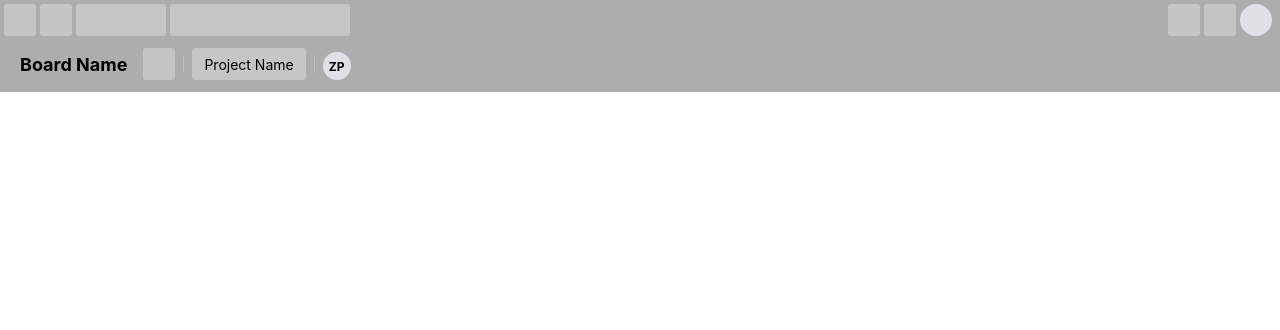
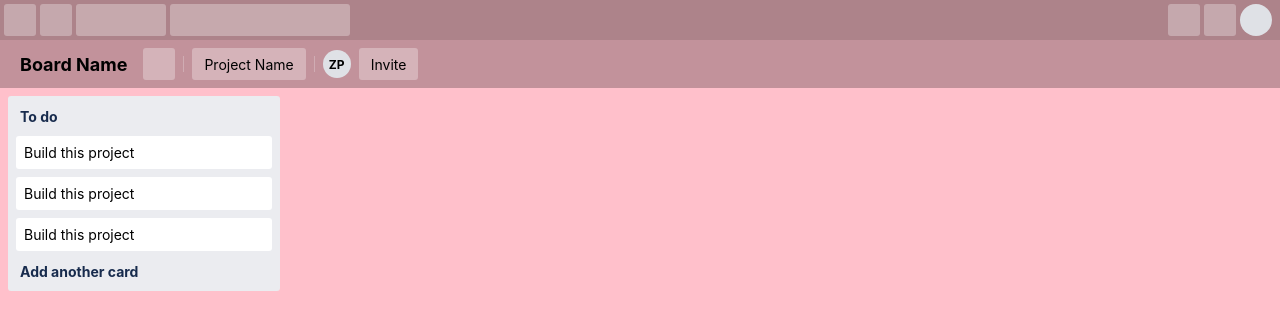
Before and after one commit to zacpeires94/trelloClone, a React (Create React App) app: page / in a window 1280 px wide. Shown: the top 330 px of the page. Built offline with nearby package versions, Linux system fonts and the light colour scheme.

Commit message:
feature: built static dropdown lists with list items

```diff
--- /dev/null
+++ b/src/components/DropDown/index.js
@@ -0,0 +1,85 @@
+import React from 'react';
+import styled from 'styled-components';
+
+const DropDownContainer = styled.div`
+width: 272px;
+margin-top: 8px;
+margin-left: 8px;
+box-sizing: border-box;
+padding: 0 8px;
+background-color: #ebecf0;
+border-radius: 3px;
+`
+
+const DropDownHeaderAndFooter = styled.div`
+    box-sizing: border-box;
+    padding: 0 4px;
+    height: 40px;
+    background-color: #ebecf0;
+    align-items: center;
+    display: flex;
+    cursor: pointer;
+    ${props => {
+        if (props.header) {
+            return`
+                height: 32px;
+                padding-top: 8px;
+            `
+        }
+    }}
+
+`
+const ColumnTitle = styled.p`
+    margin: 0;
+    width: max-content;
+    color: #172b4d;
+    font-size: 14px;
+    font-weight: bold;
+`
+const WhiteListContainer = styled.ul`
+    padding: 0;
+    margin: 0;
+`
+
+
+const WhiteListCard = styled.li`
+    box-sizing: border-box;
+    padding: 8px;
+    background: white;
+    list-style-type: none;
+    margin: 8px 0 0 0;
+    border-radius: 3px;
+    min-height: 20px;
+    text-align: left;
+    font-size: 14px;
+    cursor: pointer;
+`
+
+
+export const DropDown = () => {
+    return (
+        <DropDownContainer>
+            <DropDownHeaderAndFooter header>
+                <ColumnTitle>
+                To do
+                </ColumnTitle>
+            </DropDownHeaderAndFooter>
+            <WhiteListContainer>
+                <WhiteListCard>
+                    Build this project
+                </WhiteListCard>
+                <WhiteListCard>
+                    Build this project
+                </WhiteListCard>
+                <WhiteListCard>
+                    Build this project
+                </WhiteListCard>
+            </WhiteListContainer>
+            <DropDownHeaderAndFooter>
+                <ColumnTitle>
+                Add another card
+                </ColumnTitle>
+            </DropDownHeaderAndFooter>
+        </DropDownContainer>
+    )
+}
--- a/src/components/Navbar/index.js
+++ b/src/components/Navbar/index.js
@@ -13,11 +13,19 @@ const NavbarContainer = styled.nav`
       return `
             padding: 8px 4px 8px 8px;
             position: relative;
+            background: rgba(0,0,0,.24);
           `;
     }
   }}
   span {
     display: flex;
+    ${props => {
+        if (props.secondaryNav) {
+            return`
+                max-height: 32px;
+            `
+        }
+    }}
   }
 `;
 
@@ -70,23 +78,33 @@ const NavbarButton = styled.div`
                 justify-content: center;
             `;
     } else if (props.projectName) {
-        return`
+      return `
             padding: 0 12px;
             width: unset;
-        `
+        `;
+    } else if (props.invite) {
+      return `
+            width: unset;
+            padding: 0 12px;
+            font-size: 14px;
+            margin-left: 4px;
+        `;
     }
   }}
 
-  ${props => {
+  ${(props) => {
     if (props.projectMember) {
-        return`
+      return `
             height: 28px;
             width: 28px;
+            :hover {
+                background-color: #c1c7d0;
+            }
             p {
                 font-size: 12px;
 
             }
-        `
+        `;
     }
   }}
 `;
@@ -94,10 +112,10 @@ const NavbarButton = styled.div`
 const Divider = styled.span`
   dislay: block;
   float: left;
-  border-left: 1px solid hsla(0,0%,100%,.24);
+  border-left: 1px solid hsla(0, 0%, 100%, 0.24);
   height: 16px;
   margin: 8px 8px 12px 4px;
-`
+`;
 
 export const NavbarPrimary = () => {
   return (
@@ -120,30 +138,27 @@ export const NavbarPrimary = () => {
 const ProjectMemberContainers = styled.div`
   display: flex;
   align-items: center;
-`
+`;
 
 export const NavbarSecondary = () => {
   return (
     <NavbarContainer secondaryNav>
-        <span>
+      <span secondaryNav>
         <BoardNameTitleBox>
           <p>Board Name</p>
         </BoardNameTitleBox>
         <NavbarButton />
         <Divider />
         <NavbarButton projectName>
-        <p>
-        Project Name
-        </p>
+          <p>Project Name</p>
         </NavbarButton>
         <Divider />
         <ProjectMemberContainers>
           <NavbarButton round projectMember>
-            <p>
-                ZP
-            </p>
+            <p>ZP</p>
           </NavbarButton>
         </ProjectMemberContainers>
+        <NavbarButton invite>Invite</NavbarButton>
       </span>
     </NavbarContainer>
   );
--- a/src/containers/HomePage.js
+++ b/src/containers/HomePage.js
@@ -1,13 +1,19 @@
 import React from 'react';
 import styled from 'styled-components';
-import { NavbarPrimary, NavbarSecondary } from '../components/Navbar'
+import { NavbarPrimary, NavbarSecondary } from '../components/Navbar';
+import { DropDown } from '../components/DropDown';
 
+const HomePageContainer = styled.div`
+    background: pink;
+    min-height: 100vh;
+`
 
 export default () => {
     return (
-        <>
+        <HomePageContainer>
             <NavbarPrimary />
             <NavbarSecondary />
-        </>
+            <DropDown />
+        </HomePageContainer>
     )
 }
```
Lines whose indentation alone changed are shown as unchanged.
